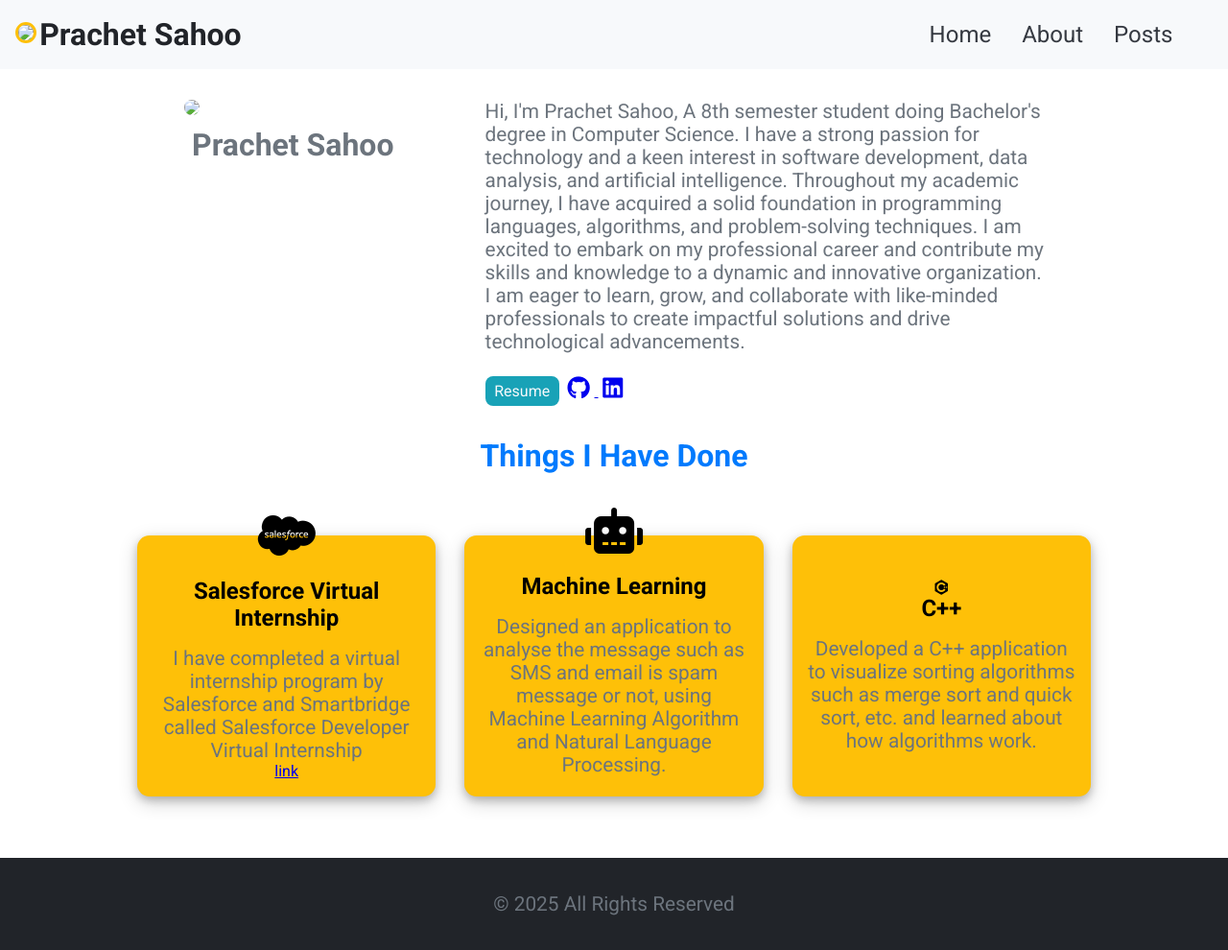
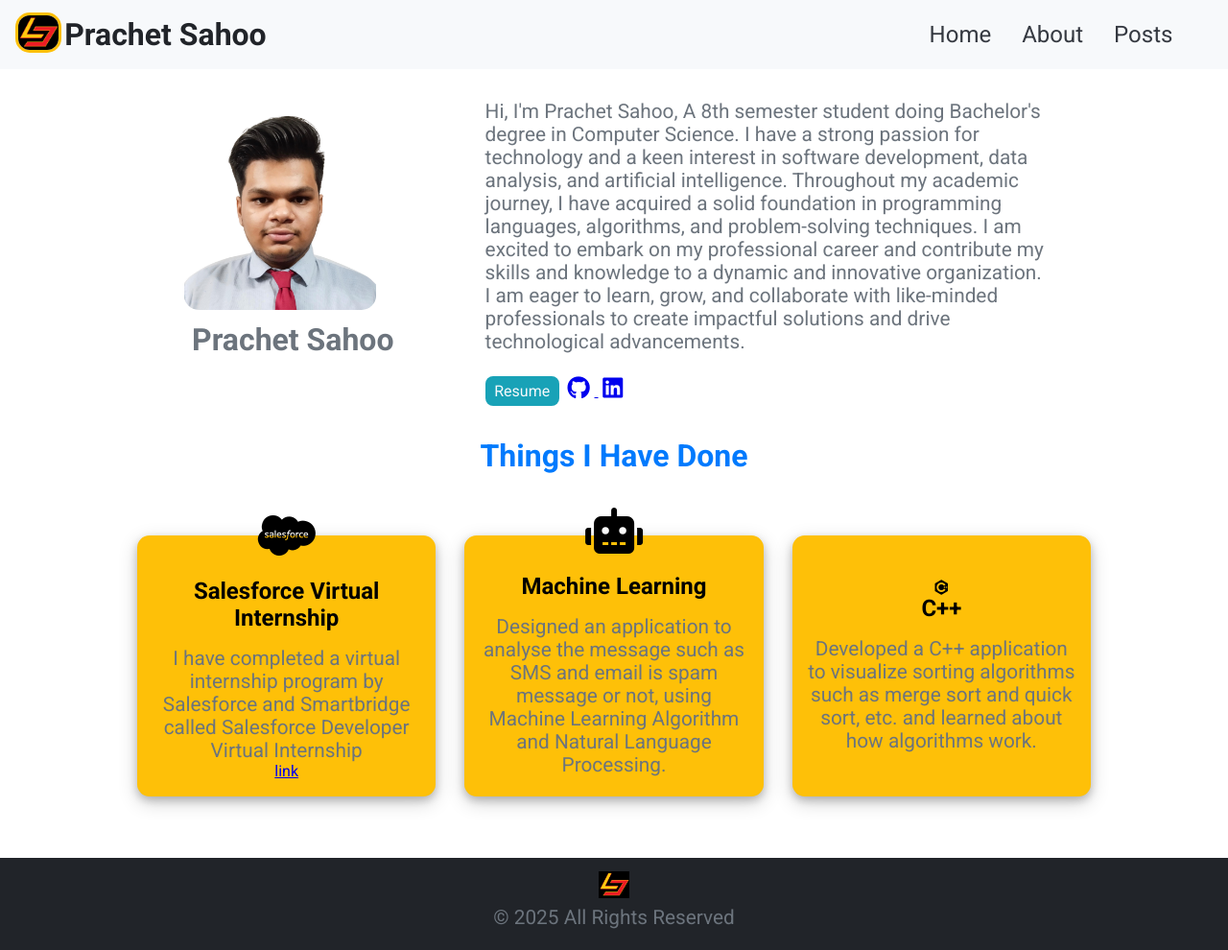
Before and after one commit to prachet17/Portfolio_wesite, a plain HTML site: page index.html in a window 1280 px wide. Shown: the whole page at 96% size. Drawn offline with nearby package versions, Linux system fonts and the light colour scheme.

Commit message:
index.html

```diff
--- a/index.html
+++ b/index.html
@@ -18,7 +18,7 @@
 
 <body>
 <header>
-  <a href="#"><img src="Images/logo.png" class="main_logo"></a>
+  <a href="#"><img src="logo.png" class="main_logo"></a>
   <h1>Prachet Sahoo</h1>
 
   <nav>
@@ -33,7 +33,7 @@
   <!-- MAIN SECTION -->
   <section id="main-section">
     <div class="avtar">
-      <img src="Images/avtar.jpeg" class="main_pic" />
+      <img src="avtar.jpeg" class="main_pic" />
       <h2>Prachet Sahoo</h2>
     </div>
     <div class="About" id="about">
@@ -90,7 +90,7 @@
 
   <!--FOOTER-->
   <footer id="footer-container">
-    <img src="Images/logo.png" alt="" />
+    <img src="logo.png" alt="" />
     <p>&copy; 2025 All Rights Reserved</p>
 
   </footer>
```
